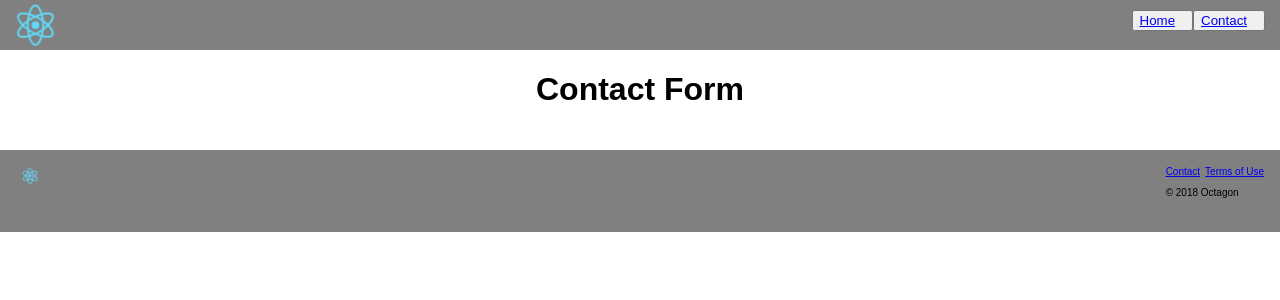
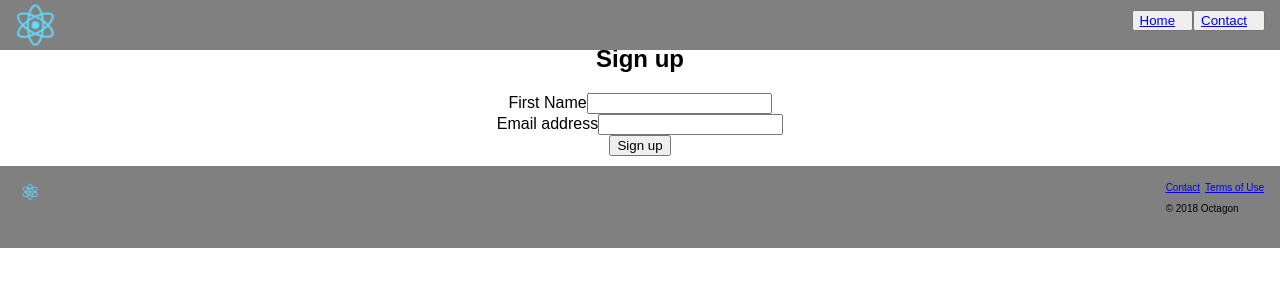
Before and after one commit to r0tiart/Octagon, a React (Create React App) app: page /contact in a window 1280 px wide. Shown: the top 300 px of the page. Built offline with nearby package versions, Linux system fonts and the light colour scheme.

Commit message:
started form and added a validator for firstname

```diff
--- a/src/components/Contact.js
+++ b/src/components/Contact.js
@@ -1,12 +1,57 @@
-import React from 'react';
+import React, { Component } from 'react';
 
-const Contact = props => {
-  return (
-       <div className="main" >
-        <h1>Contact Form</h1>
 
-       </div>
-  );
+class Contact extends Component {
+
+  constructor(props) {
+    super(props);
+
+    this.state = {
+      username: '',
+      password: '',
+      email: '',
+      avatar: ''
+    };
+  }
+
+  validateFirstName = event => {
+    var letters = /^[A-Za-z]+$/;
+
+    if( event.target.value.match(letters) ){
+      this.setState({
+        [event.target.className]: event.target.value
+      });
+
+      return true;
+    }
+    else {
+      alert("characters only")
+      event.target.value = event.target.defaultValue
+      return false;
+    }
+  }
+
+render(){
+    return (
+       <form className="form">
+         <h2>Sign up</h2>
+         <div className="form-group">
+           <label htmlFor="firstName">First Name</label>
+           <input type="text" className="firstName" onChange={ this.validateFirstName.bind(this) }
+             name="firstName" />
+         </div>
+         <div className="form-group">
+           <label htmlFor="email">Email address</label>
+           <input type="email" className="form-control"
+             name="email" />
+         </div>
+         <button type="submit" className="btn btn-primary">
+            Sign up
+         </button>
+       </form>
+    );
+  }
 };
 
+
 export default Contact;
```
